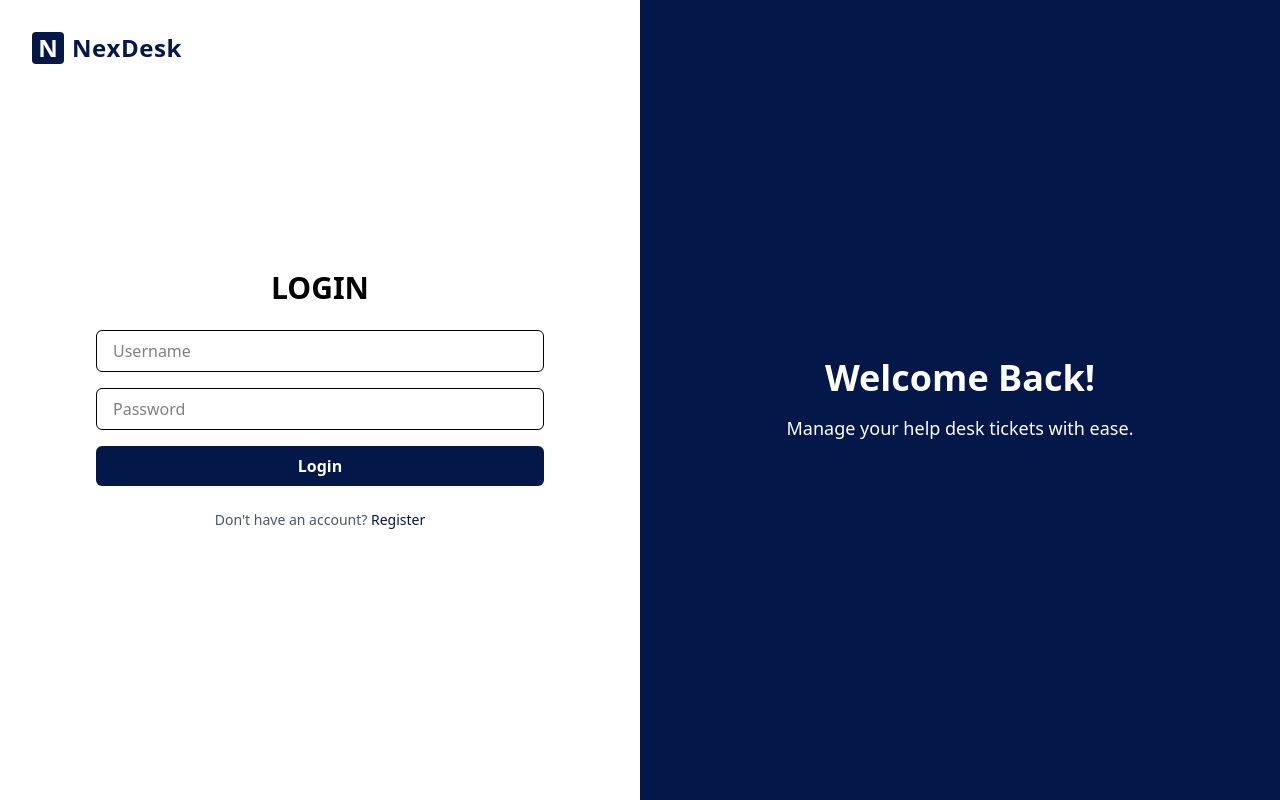
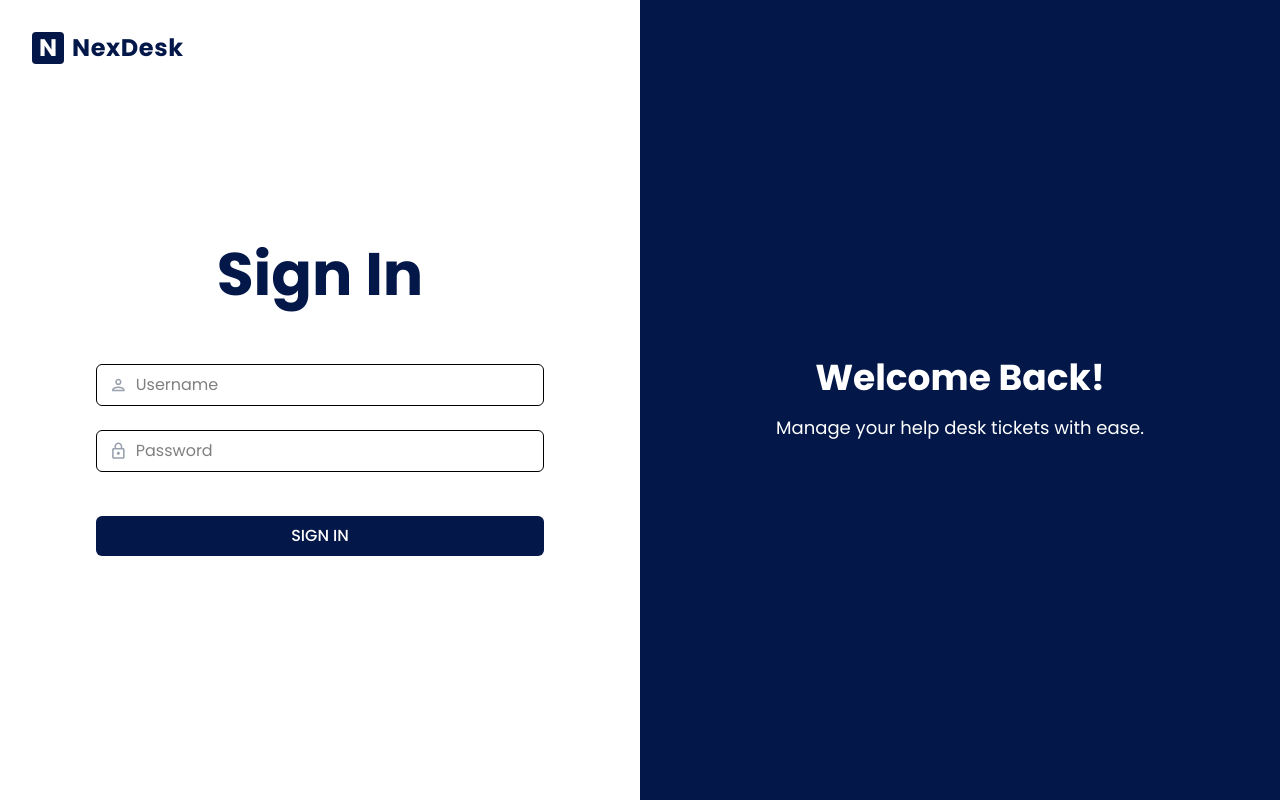
Before and after one commit to marivicenopia/G5-NexDesk-Help-Desk-Ticketing-System, a React (Vite) app: page /login in a window 1280 px wide. Built offline with nearby package versions, Linux system fonts and the light colour scheme.

Commit message:
Modified Login page aesthetics

```diff
--- a/src/index.css
+++ b/src/index.css
@@ -1,4 +1,9 @@
+@import url('https://fonts.googleapis.com/css2?family=Poppins:wght@300;400;500;600;700&display=swap');
 @import "tailwindcss";
+
+html {
+  font-family: 'Poppins', sans-serif;
+}
 
 /* :root {
   font-family: system-ui, Avenir, Helvetica, Arial, sans-serif;
--- a/src/views/containers/AuthContainer/Login/Login.tsx
+++ b/src/views/containers/AuthContainer/Login/Login.tsx
@@ -1,5 +1,7 @@
 import type { FormEvent } from "react";
 import React, { useState } from "react";
+import { MdOutlinePerson } from 'react-icons/md';
+import { MdOutlineLock } from 'react-icons/md';
 import { useNavigate, Link } from "react-router-dom";
 import { AuthService } from "../../../../services/auth/AuthService";
 
@@ -58,41 +60,46 @@ const Login: React.FC = () => {
           <span className="text-2xl font-bold text-[#031849] tracking-wide">NexDesk</span>
         </div>
         <div className="w-full max-w-md">
-          <h2 className="text-3xl font-bold mb-6 text-center">LOGIN</h2>
+          <h2 className="text-6xl font-bold mb-15 text-center text-[#031849]">Sign In</h2>
           {error && <p className="text-red-600 text-center mb-4">{error}</p>}
 
-          <form onSubmit={handleLogin} className="space-y-4">
+          <form onSubmit={handleLogin} className="space-y-6">
+            <div className="flex items-center border rounded-md px-3 py-2 focus-within:ring-2 focus-within:ring-blue-500">
+              <MdOutlinePerson className="text-xl text-gray-400 mr-2" />
               <input
                 type="text"
                 placeholder="Username"
                 value={username}
                 onChange={(e) => setUsername(e.target.value)}
-              className="w-full px-4 py-2 border rounded-md focus:outline-none focus:ring-2 focus:ring-blue-500"
+                className="w-full outline-none bg-transparent"
                 required
               />
+            </div>
+            <div className="flex items-center border rounded-md px-3 py-2 focus-within:ring-2 focus-within:ring-blue-500">
+              <MdOutlineLock className="text-xl text-gray-400 mr-2" />
               <input
                 type="password"
                 placeholder="Password"
                 value={password}
                 onChange={(e) => setPassword(e.target.value)}
-              className="w-full px-4 py-2 border rounded-md focus:outline-none focus:ring-2 focus:ring-blue-500"
+                className="w-full outline-none bg-transparent"
                 required
               />
+            </div>
             <button
               type="submit"
-              className="w-full bg-[#031849] hover:bg-[#192F64] text-white font-semibold py-2 rounded-md transition"
-              style={{ cursor: "pointer" }}
+              className="w-full bg-[#031849] hover:bg-[#192F64] text-white font-medium py-2 rounded-md transition mt-5 cursor-pointer"
             >
-              Login
+              SIGN IN
             </button>
           </form>
 
-          <p className="text-center mt-6 text-gray-600 text-sm">
+          {/* <p className="text-center mt-6 text-gray-600 text-sm">
             Don't have an account?{" "}
             <Link to="/register" className="text-[#031849] font-medium hover:underline">
               Register
             </Link>
-          </p>
+          </p> */}
         </div>
       </div>
 
```
Lines whose indentation alone changed are shown as unchanged.
